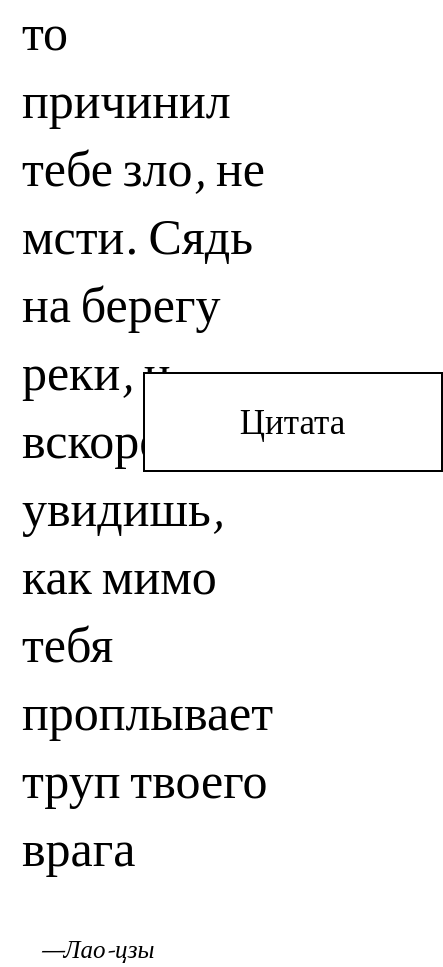
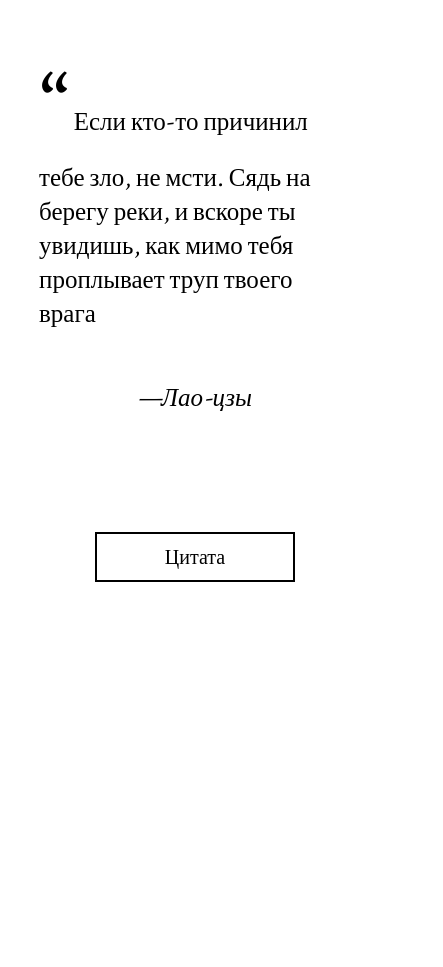
Before and after one commit to tinkyrain/Quote-Generator, a plain HTML site: page index.html in a window 390 px wide. Shown: the whole page, 443 px wide, since content can reach past the window. After the commit the page ends 844 px from the top, so only its background shows below. Drawn offline with nearby package versions, Linux system fonts and the light colour scheme.

Commit message:
Adaptive

```diff
--- a/index.html
+++ b/index.html
@@ -2,6 +2,7 @@
 <html lang="en" dir="ltr">
   <head>
     <meta charset="utf-8">
+    <meta name="viewport" content="width=device-width, initial-scale=1">
     <title>Quote Generator</title>
 
     <!--Fonts-->
--- a/style.css
+++ b/style.css
@@ -27,7 +27,8 @@ section{
 /*Quote CSS*/
 
 .Quote-section__Quote{
-  margin-left: 100px;
+  margin-left: 10%;
+  margin-right: 10%;
 
   font-size: 50px;
   font-family: 'Alegreya', serif;
@@ -74,3 +75,65 @@ section{
 
   transition: all 0.6s ease;
 }
+
+/*Adaptive*/
+
+@media (max-width: 990px) {
+  main{
+    flex-direction: column;
+  }
+
+  section{
+    height: auto;
+    width: 100%;
+  }
+
+  .Quote-section__Quote{
+    margin-top: 10%;
+  }
+
+  #button{
+    margin-top: 15%;
+  }
+}
+
+@media (max-width: 580px) {
+  .Quote-section__Quote{
+    font-size: 30px;
+  }
+
+  #button{
+    width: 250px;
+    height: 70px;
+
+    font-size: 25px;
+
+    margin-top: 30%;
+  }
+}
+
+@media (max-width: 390px) {
+  .Quote-section__Quote{
+    font-size: 25px;
+
+    margin-left: 10%;
+    margin-right: 10%;
+  }
+
+  #button{
+    width: 200px;
+    height: 50px;
+
+    font-size: 20px;
+  }
+}
+
+@media (max-width: 340px) {
+  .Quote-section__Quote{
+    font-size: 20px;
+  }
+
+  #button{
+    margin-top: 10%;
+  }
+}
```
